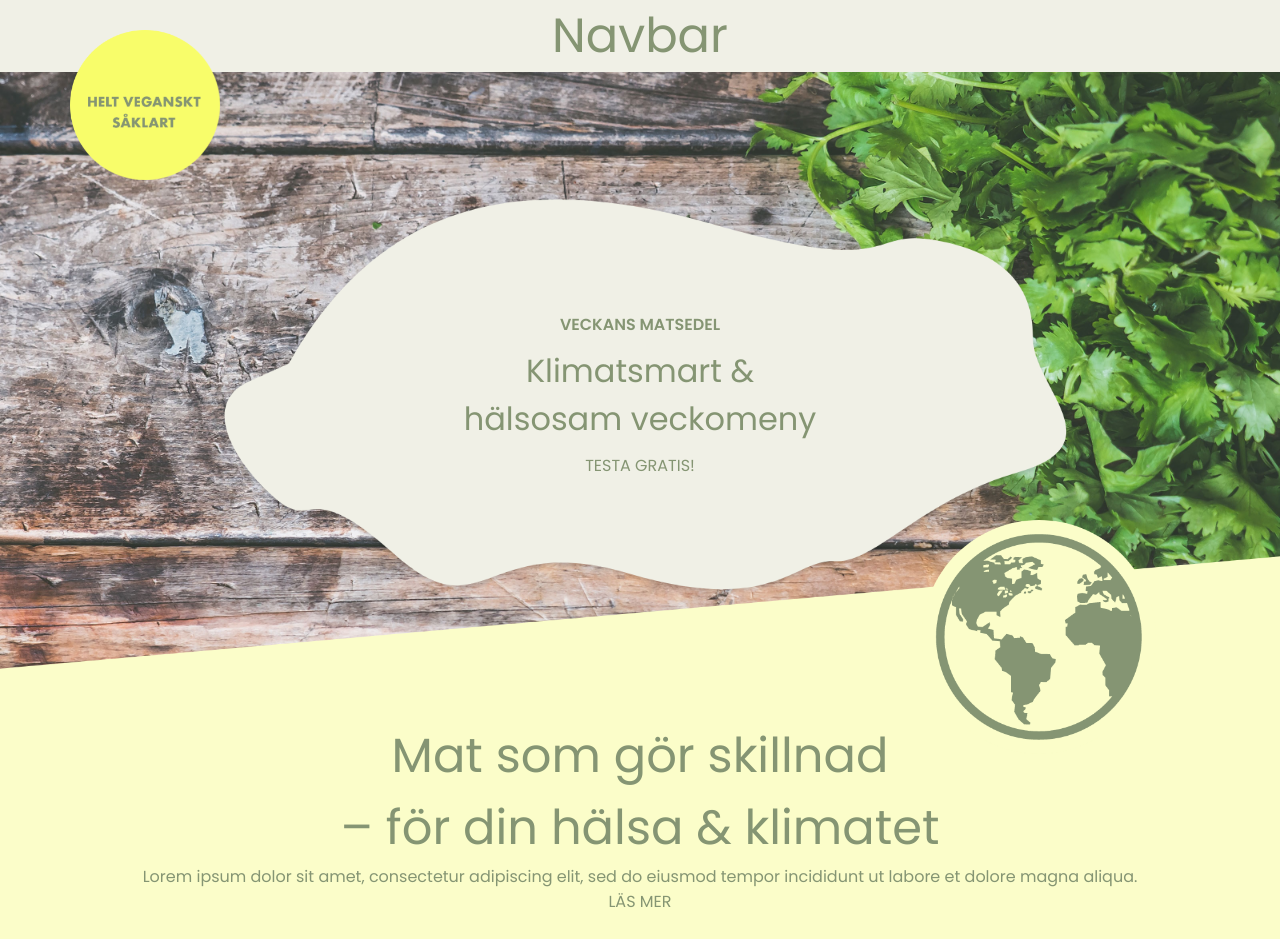
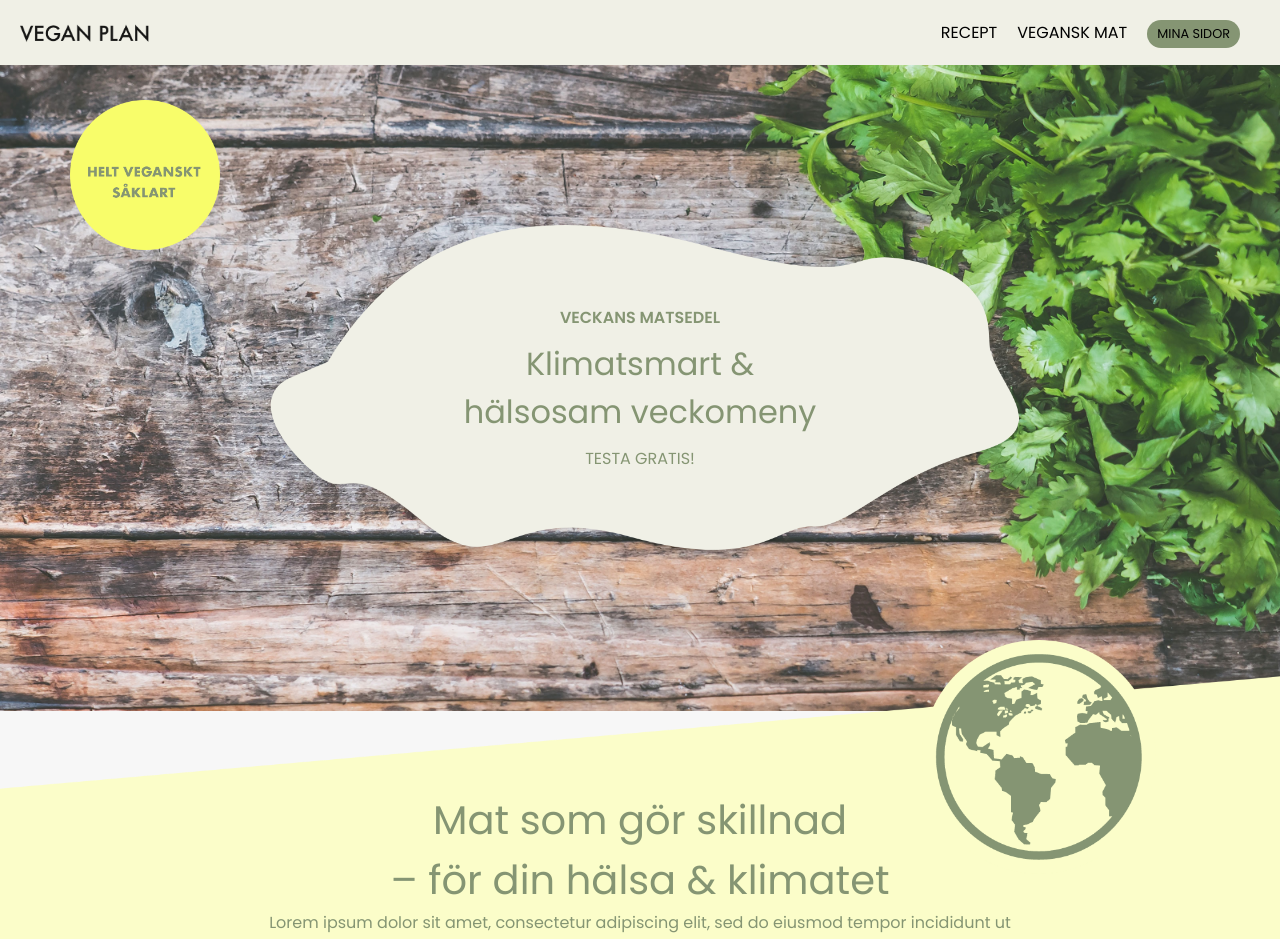
Before and after one commit to rebecka-oscarsson/vegan-plan, a React (Create React App) app: page / in a window 1280 px wide. Shown: the top 939 px of the page. Built offline with nearby package versions, Linux system fonts and the light colour scheme; data requests are answered from the project's data file.

Commit message:
nav and routing

```diff
--- a/package.json
+++ b/package.json
@@ -3,13 +3,14 @@
   "version": "0.1.0",
   "private": true,
   "dependencies": {
-    "json-server": "^0.17.0",
     "@testing-library/jest-dom": "^5.14.1",
     "@testing-library/react": "^11.2.7",
     "@testing-library/user-event": "^12.8.3",
+    "json-server": "^0.17.0",
     "npm-run-all": "^4.1.5",
     "react": "^17.0.2",
     "react-dom": "^17.0.2",
+    "react-router-dom": "^6.0.0",
     "react-scripts": "4.0.3",
     "web-vitals": "^1.1.2"
   },
--- a/src/App.js
+++ b/src/App.js
@@ -5,6 +5,14 @@ import Recipes from './components/Recipes';
 import Filter from './components/Filter';
 import Footer from './components/Footer';
 import Search from './components/Search';
+import AboutUs from './components/AboutUs';
+
+import {
+  BrowserRouter as Router,
+  Routes,
+  Route,
+  Link
+} from "react-router-dom";
 
 const App = () => {
   const fetchData = async () => {
@@ -19,12 +27,24 @@ const App = () => {
 
   return (
     <>
-      <Navbar />
-      <Start />
-      <Search />
-      <Filter />
-      <Recipes />
-      <Footer />
+      <Router>
+        <nav>
+        <Link to="/"><img src={'./vegan-plan-logo.png'} width={130} alt='Vegan Plan logo'/></Link>
+          <ul>
+            <li><Link to="/recept">Recept</Link></li>
+            <li><Link to="/vegansk-mat">Vegansk mat</Link></li>
+            <li><button><Link to="/mina-sidor">Mina sidor</Link></button></li>
+          </ul>
+        </nav>
+        <div className="main">
+          <Routes>
+          <Route exact path="/" element={<Start />} />
+          <Route path="/recept" element={<Recipes />} />
+          <Route path="/vegansk-mat" element={<AboutUs />} />
+          </Routes>
+        </div>
+        <Footer />
+      </Router>
     </>
   );
 };
--- a/src/components/Start.jsx
+++ b/src/components/Start.jsx
@@ -15,8 +15,9 @@ const Start = () => {
         <h1>Mat som gör skillnad<br />– för din hälsa &amp; klimatet</h1>
         <p>Lorem ipsum dolor sit amet, consectetur adipiscing elit, sed do eiusmod tempor incididunt ut labore et dolore magna aliqua.</p>
         <span className="text-under"><p>Läs mer</p></span>
+
       </div>
-      <div>
+      <div className="recipes-carousel">
         <h2>Näringsrika och enkla middagsrecept</h2>
       </div>
     </>
--- a/src/index.css
+++ b/src/index.css
@@ -17,18 +17,65 @@
 body {
   font-family: 'Poppins', sans-serif;
   text-align: center;
-  background-color: var(--color-beige);
+  background-color: var(--color-grey);
 }
 
 h1 {
   color: var(--color-green);
-  font-size: 3rem;
+  font-size: 2.5rem;
   font-weight: 400;
 }
 
 h2 {
   font-size: 2rem;
   font-weight: 400;
+}
+
+button {
+  background: var(--color-green);
+  color: #fff;
+  border: none;
+  padding: 5px 10px;
+  cursor: pointer;
+  text-decoration: none;
+  font-size: 0.8rem;
+  text-transform: uppercase;
+  font-family: inherit;
+  border-radius: 22px;
+}
+
+/* NAV  */
+
+nav {
+  display: flex;
+  justify-content: space-between;
+  background-color: var(--color-beige);
+  height: 65px;
+  padding: 20px;
+  text-transform: uppercase;
+}
+
+ul {
+  list-style: none;
+  display: flex-end;
+}
+ul li {
+  display: inline-block;
+  align-items: right;
+  margin-right: 20px;
+}
+ul li:hover {
+  color: black;
+}
+
+a:link, a:visited {
+  text-decoration: none;
+  color: black;
+  display: inline-block;
+}
+
+a:hover, a:active {
+  font-weight: 600;
 }
 
 /* START */
@@ -45,7 +92,7 @@ h2 {
   width: 100%;
   background-position: center;
   background-repeat: no-repeat;
-  background-size: 900px 600px;
+  background-size: 800px 500px;
   padding: 30vh 0px;
   color: var(--color-green);
 }
@@ -67,8 +114,8 @@ h2 {
 }
 
 .start-circle {
-  position: fixed;
-  top: 30px;
+  position: absolute;
+  top: 100px;
   left: 70px;
 }
 
@@ -77,9 +124,23 @@ h2 {
   background-image: url(./img/our-vision-bg-h.png);
   height: 100%;
   width: 100%;
+  max-height: 500px;
   background-size: 100%;
   overflow: visible;
-  position: fixed;
-  top: 65vh;
-  padding: 200px 50px;
+  position: absolute;
+  top: 80vh;
+  padding: 180px 250px;
+  padding-top: 150px;
+  background-repeat: no-repeat;
+
 }
+
+.recipes-carousel {
+  height: 500px;
+  background-color: var(--color-grey);
+  width: 100%;
+  display: relative;
+  padding: 0;
+  margin: 0;
+  padding-top: 100px;
+}
```
Also changed, not shown: public/vegan-plan-logo.png (added), 1 other file (tests, documents, lock files or other folders).
